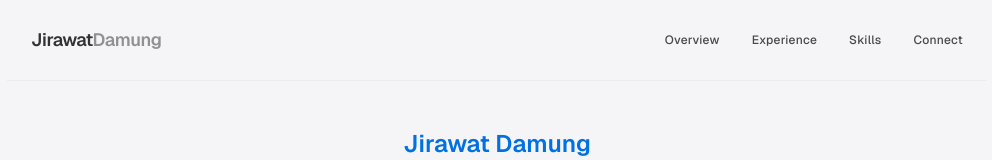
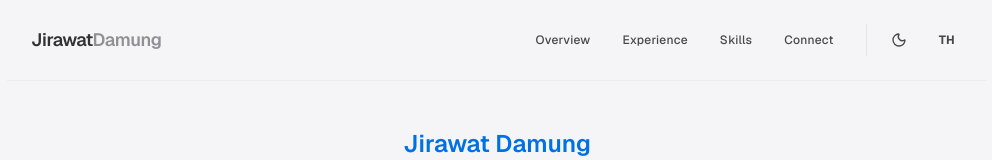
Before and after one commit to sparkpzch/jirawatdamung, a Next.js app: page / in a window 1280 px wide. Shown: the top 160 px of the page, without its empty margins (143-1135 px from the left). Built offline with nearby package versions, Linux system fonts and the light colour scheme.

Commit message:
Fix early bugs

```diff
--- a/app/components/Experience.tsx
+++ b/app/components/Experience.tsx
@@ -1,48 +1,36 @@
 "use client";
 import { useState } from "react";
 import Image from "next/image";
+import { useLanguage } from "../context/LanguageContext";
+import { translations } from "../i18n/translations";
 
-interface ExperienceItem {
-  id: number;
-  year: string;
-  title: string;
-  description: string;
-  image: string;
-  color: string;
-}
+export default function Experience() {
+  const [currentIndex, setCurrentIndex] = useState(0);
+  const { language } = useLanguage();
+  const t = translations[language].experience;
 
-const experiences: ExperienceItem[] = [
+  // Map the static experiences to use translated text
+  // We need to preserve the image and color which are not in translations
+  const experiences = t.items.map((item, index) => {
+    const staticData = [
       {
-    id: 1,
-    year: "3+ Years",
-    title: "Forging Digital Landscapes",
-    description:
-      "From indie games to enterprise software, I bring code to life with a focus on performance and user experience.",
         image: "/pictures/Portait2.png",
         color: "text-[#0071e3]",
       },
       {
-    id: 2,
-    year: "Full Stack",
-    title: "Mastery Across the Stack",
-    description:
-      "Bridging the gap between complex backends and immersive frontends. Expertise in C#, Python, React, and Unity.",
         image: "/pictures/MainPortait.png",
         color: "text-purple-400",
       },
       {
-    id: 3,
-    year: "20+ Projects",
-    title: "Delivered Excellence",
-    description:
-      "Each project is a step towards perfection. Ready to build the next one? Let's create something extraordinary.",
         image: "/pictures/Portait2.png",
         color: "text-white",
       },
     ];
-
-export default function Experience() {
-  const [currentIndex, setCurrentIndex] = useState(0);
+    return {
+      ...item,
+      ...staticData[index],
+    };
+  });
 
   const nextSlide = () => {
     setCurrentIndex((prev) => (prev + 1) % experiences.length);
@@ -66,7 +54,7 @@ export default function Experience() {
         {/* Header */}
         <div className="text-center mb-12">
           <h2 className="text-5xl md:text-7xl font-bold tracking-tighter bg-clip-text text-transparent bg-linear-to-b from-white to-white/40">
-            Experience.
+            {t.title}
           </h2>
         </div>
 
--- a/app/components/Navbar.tsx
+++ b/app/components/Navbar.tsx
@@ -1,11 +1,19 @@
 "use client";
 import { useEffect, useState } from "react";
 import Link from "next/link";
+import { useTheme } from "next-themes";
+import { useLanguage } from "../context/LanguageContext";
+import { translations } from "../i18n/translations";
+import { Moon, Sun } from "lucide-react";
 
 export default function Navbar() {
   const [isScrolled, setIsScrolled] = useState(false);
+  const { theme, setTheme } = useTheme();
+  const { language, toggleLanguage } = useLanguage();
+  const [mounted, setMounted] = useState(false);
 
   useEffect(() => {
+    setMounted(true);
     const handleScroll = () => {
       // Shrink navbar logic
       if (window.scrollY > 50) {
@@ -18,6 +26,10 @@ export default function Navbar() {
     window.addEventListener("scroll", handleScroll);
     return () => window.removeEventListener("scroll", handleScroll);
   }, []);
+
+  const t = translations[language].navbar;
+
+  if (!mounted) return null;
 
   return (
     <nav
@@ -42,16 +54,40 @@ export default function Navbar() {
           </Link>
 
           {/* Links */}
-          <div className="hidden md:flex gap-8 text-[#1d1d1f]/80 dark:text-[#f5f5f7]/80">
-            {["Overview", "Experience", "Skills", "Connect"].map((item) => (
+          <div className="hidden md:flex items-center gap-8 text-[#1d1d1f]/80 dark:text-[#f5f5f7]/80">
+            {Object.entries(t).map(([key, value]) => (
               <a
-                key={item}
-                href={`#${item.toLowerCase()}`}
+                key={key}
+                href={`#${key}`}
                 className="hover:text-[#0071e3] dark:hover:text-[#2997ff] transition-colors duration-300"
               >
-                {item}
+                {value}
               </a>
             ))}
+
+            <div className="flex items-center gap-4 pl-4 border-l border-zinc-200 dark:border-zinc-700">
+              {/* Theme Toggle */}
+              <button
+                onClick={() => setTheme(theme === "dark" ? "light" : "dark")}
+                className="p-2 rounded-full hover:bg-zinc-100 dark:hover:bg-zinc-800 transition-colors"
+                aria-label="Toggle Theme"
+              >
+                {theme === "dark" ? (
+                  <Sun className="w-4 h-4" />
+                ) : (
+                  <Moon className="w-4 h-4" />
+                )}
+              </button>
+
+              {/* Language Toggle */}
+              <button
+                onClick={toggleLanguage}
+                className="px-2 py-1 rounded-md hover:bg-zinc-100 dark:hover:bg-zinc-800 transition-colors font-bold"
+                aria-label="Toggle Language"
+              >
+                {language === "en" ? "TH" : "EN"}
+              </button>
+            </div>
           </div>
         </div>
       </div>
--- /dev/null
+++ b/app/context/LanguageContext.tsx
@@ -0,0 +1,49 @@
+"use client";
+
+import React, { createContext, useContext, useState, useEffect } from "react";
+
+type Language = "en" | "th";
+
+interface LanguageContextType {
+  language: Language;
+  toggleLanguage: () => void;
+  setLanguage: (lang: Language) => void;
+}
+
+const LanguageContext = createContext<LanguageContextType | undefined>(
+  undefined
+);
+
+export function LanguageProvider({ children }: { children: React.ReactNode }) {
+  const [language, setLanguageState] = useState<Language>("en");
+
+  useEffect(() => {
+    const savedLang = localStorage.getItem("language") as Language;
+    if (savedLang) {
+      setLanguageState(savedLang);
+    }
+  }, []);
+
+  const setLanguage = (lang: Language) => {
+    setLanguageState(lang);
+    localStorage.setItem("language", lang);
+  };
+
+  const toggleLanguage = () => {
+    setLanguage(language === "en" ? "th" : "en");
+  };
+
+  return (
+    <LanguageContext.Provider value={{ language, toggleLanguage, setLanguage }}>
+      {children}
+    </LanguageContext.Provider>
+  );
+}
+
+export function useLanguage() {
+  const context = useContext(LanguageContext);
+  if (context === undefined) {
+    throw new Error("useLanguage must be used within a LanguageProvider");
+  }
+  return context;
+}
--- a/app/globals.css
+++ b/app/globals.css
@@ -17,6 +17,11 @@
     --background: #0a0a0a;
     --foreground: #ededed;
   }
+}
+
+.dark {
+  --background: #0a0a0a;
+  --foreground: #ededed;
 }
 
 body {
--- /dev/null
+++ b/app/i18n/translations.ts
@@ -0,0 +1,70 @@
+export const translations = {
+  en: {
+    navbar: {
+      overview: "Overview",
+      experience: "Experience",
+      skills: "Skills",
+      connect: "Connect",
+    },
+    experience: {
+      title: "Experience.",
+      items: [
+        {
+          id: 1,
+          year: "3+ Years",
+          title: "Forging Digital Landscapes",
+          description:
+            "From indie games to enterprise software, I bring code to life with a focus on performance and user experience.",
+        },
+        {
+          id: 2,
+          year: "Full Stack",
+          title: "Mastery Across the Stack",
+          description:
+            "Bridging the gap between complex backends and immersive frontends. Expertise in C#, Python, React, and Unity.",
+        },
+        {
+          id: 3,
+          year: "20+ Projects",
+          title: "Delivered Excellence",
+          description:
+            "Each project is a step towards perfection. Ready to build the next one? Let's create something extraordinary.",
+        },
+      ],
+    },
+  },
+  th: {
+    navbar: {
+      overview: "ภาพรวม",
+      experience: "ประสบการณ์",
+      skills: "ทักษะ",
+      connect: "ติดต่อ",
+    },
+    experience: {
+      title: "ประสบการณ์.",
+      items: [
+        {
+          id: 1,
+          year: "3+ ปี",
+          title: "สร้างสรรค์โลกดิจิทัล",
+          description:
+            "จากเกมอินดี้สู่ซอฟต์แวร์ระดับองค์กร ผมสร้างโค้ดให้มีชีวิตโดยมุ่งเน้นที่ประสิทธิภาพและประสบการณ์ผู้ใช้",
+        },
+        {
+          id: 2,
+          year: "Full Stack",
+          title: "เชี่ยวชาญทุกระดับชั้น",
+          description:
+            "เชื่อมช่องว่างระหว่างแบ็คเอนด์ที่ซับซ้อนและฟรอนต์เอนด์ที่น่าดึงดูด เชี่ยวชาญใน C#, Python, React และ Unity",
+        },
+        {
+          id: 3,
+          year: "20+ โครงการ",
+          title: "ส่งมอบความเป็นเลิศ",
+          description:
+            "ทุกโครงการคือก้าวสู่ความสมบูรณ์แบบ พร้อมที่จะสร้างสิ่งต่อไปหรือยัง? มาสร้างสิ่งที่พิเศษกันเถอะ",
+        },
+      ],
+    },
+  },
+};
--- a/app/layout.tsx
+++ b/app/layout.tsx
@@ -1,6 +1,7 @@
 import type { Metadata } from "next";
 import { Geist, Geist_Mono } from "next/font/google";
 import "./globals.css";
+import { Providers } from "./providers";
 
 const geistSans = Geist({
   variable: "--font-geist-sans",
@@ -24,11 +25,11 @@ export default function RootLayout({
   children: React.ReactNode;
 }>) {
   return (
-    <html lang="en" className="scroll-smooth">
+    <html lang="en" className="scroll-smooth" suppressHydrationWarning>
       <body
         className={`${geistSans.variable} ${geistMono.variable} antialiased`}
       >
-        {children}
+        <Providers>{children}</Providers>
       </body>
     </html>
   );
--- /dev/null
+++ b/app/providers.tsx
@@ -0,0 +1,12 @@
+"use client";
+
+import { ThemeProvider } from "next-themes";
+import { LanguageProvider } from "./context/LanguageContext";
+
+export function Providers({ children }: { children: React.ReactNode }) {
+  return (
+    <ThemeProvider attribute="class" defaultTheme="system" enableSystem>
+      <LanguageProvider>{children}</LanguageProvider>
+    </ThemeProvider>
+  );
+}
--- a/package.json
+++ b/package.json
@@ -9,7 +9,9 @@
     "lint": "eslint"
   },
   "dependencies": {
+    "lucide-react": "^0.554.0",
     "next": "16.0.3",
+    "next-themes": "^0.4.6",
     "react": "19.2.0",
     "react-dom": "19.2.0"
   },
```
Also changed, not shown: 1 other file (tests, documents, lock files or other folders). Lines whose indentation alone changed are shown as unchanged.
